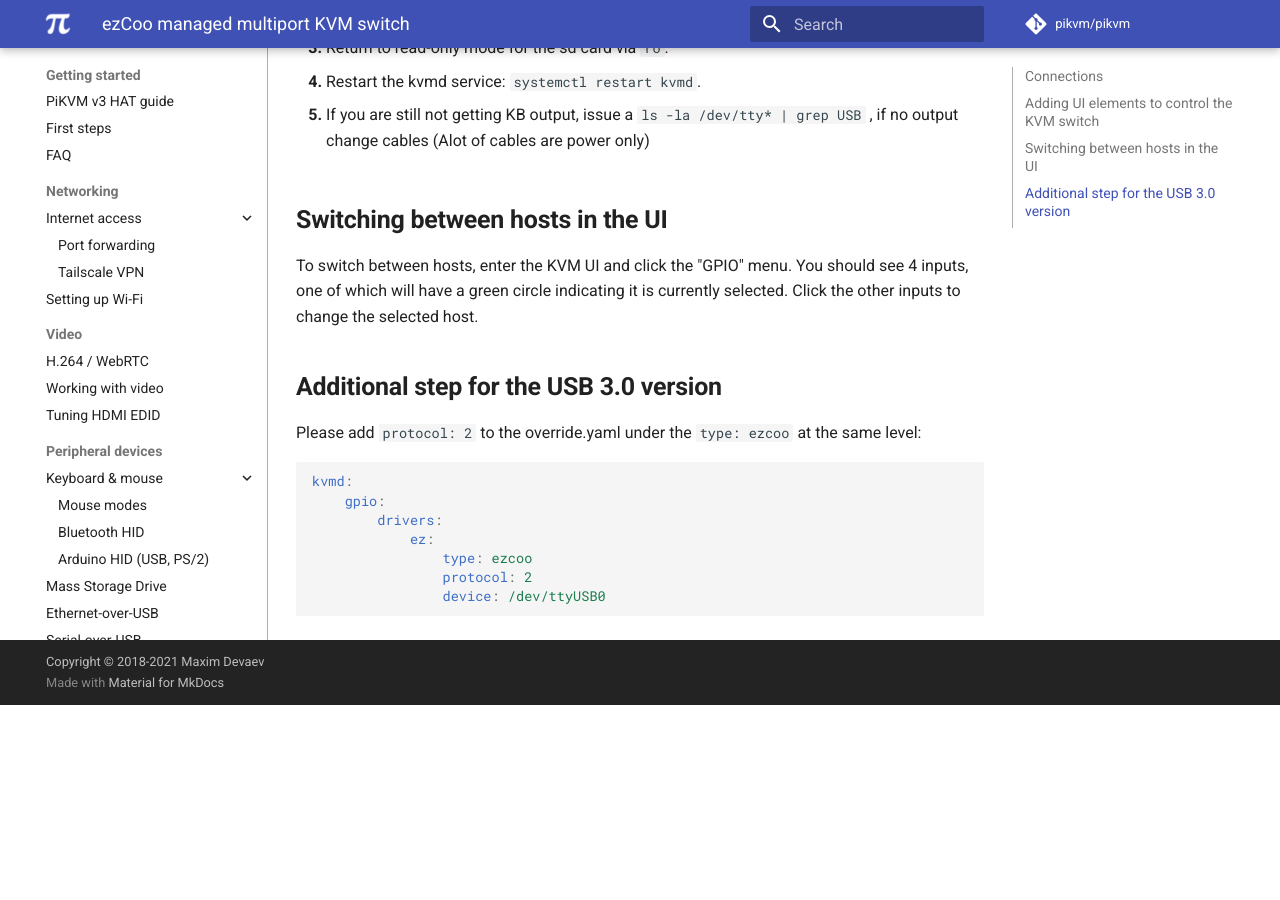
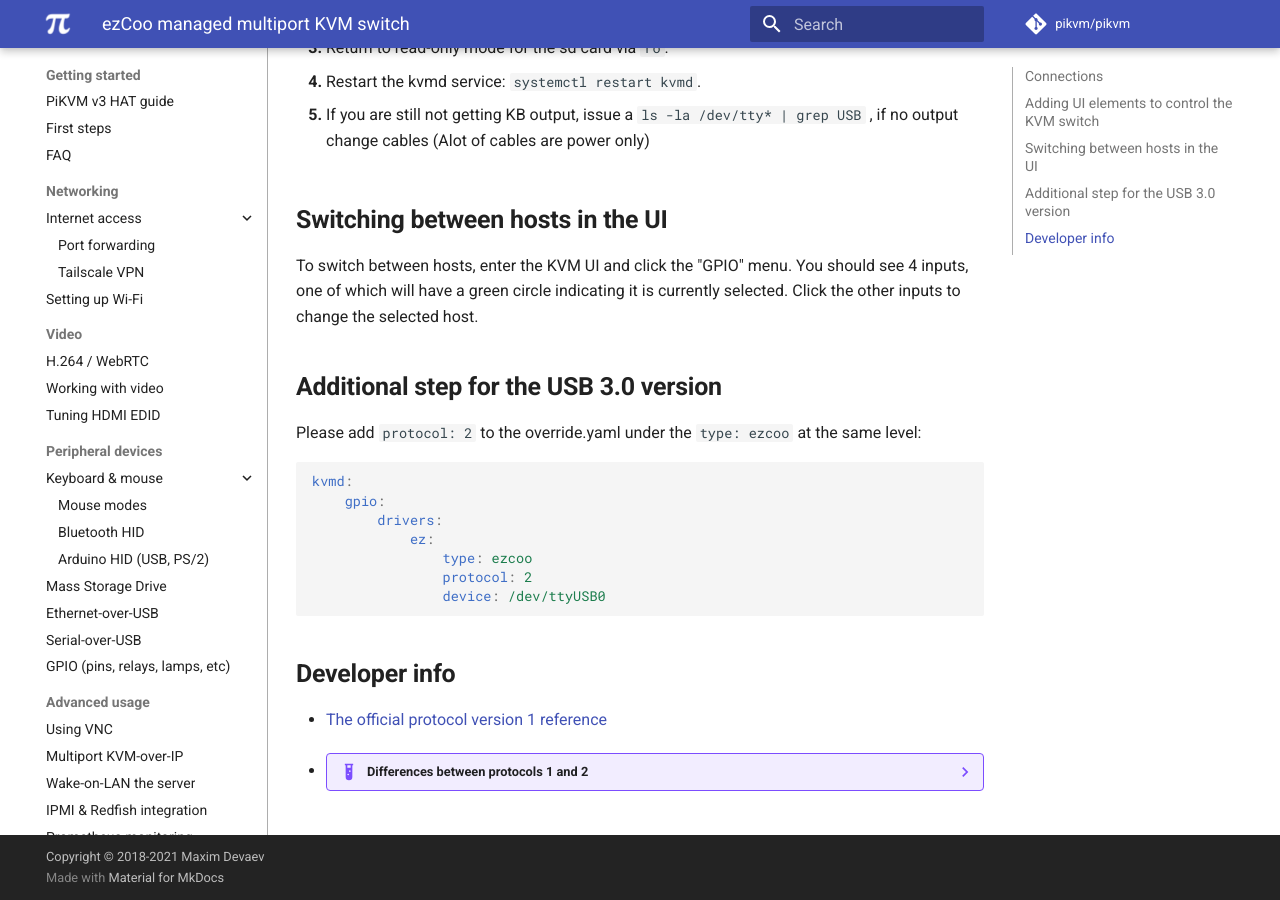
Before and after one commit to pikvm/pikvm, an MkDocs documentation site: the page built from docs/ezcoo.md, in a window 1280 px wide and 900 px high, scrolled down 2758 px. Built offline with MkDocs 1.6.1 and Material for MkDocs 9.7.7, drawn with Linux system fonts in a browser that asks for light colours; comment, search, counter and statistics services are not loaded; before the commit the page ends 3463 px from its top, so only the background shows below that; some of the changed lines change nothing that is shown.

Commit message:
dev info about ezcoo

````diff
--- a/docs/ezcoo.md
+++ b/docs/ezcoo.md
@@ -122,3 +122,45 @@
                 protocol: 2
                 device: /dev/ttyUSB0
 ```
+
+
+## Developer info
+* [The official protocol version 1 reference](ezcoo1.docx)
+* ??? example "Differences between protocols 1 and 2"
+    ```
+    ===============================================================================================================================
+    =********************************************************Systems HELP*********************************************************=
+    =-----------------------------------------------------------------------------------------------------------------------------=
+    =                        System Address = 00           F/W Version : 1.20                                                     =
+    =   Azz                           :  All Commands start by Prefix System Address zz, if [01-99]                               =
+    =-----------------------------------------------------------------------------------------------------------------------------=
+    =   EZH                           : Help                                                                                      =
+    =   EZSTA                         : Show Global System Status                                                                 =
+    =   EZS RST                       : Reset to Factory Defaults                                                                 =
+    =   EZS ADDR xx                   : Set System Address to xx {xx=[00~99](00=Single)}                                          =
+    =   EZS CAS EN/DIS                : Set Cascade Mode Enable/Disable                                                           =
+    =   EZS OUTx VS INy               : Set Output x To Input y{x=[0~2](0=ALL), y=[1~4]}                                          =
+    =   EZS IR SYS xx.yy              : Set IR Custom Code{xx=[00-FFH],yy=[00-FFH]}                                               =
+    =   EZS IR OUTx INy CODE zz       : Set IR Data Code{x=[1~2],y=[1~4],zz=[00-FFH]}                                             =
+    =   EZG ADDR                      : Get System Address                                                                        =
+    =   EZG STA                       : Get System System Status                                                                  =
+    =   EZG CAS                       : Get Cascade Mode Status                                                                   =
+    =   EZG OUTx VS                   : Get Output x Video Route{x=[0~2](0=ALL)}                                                  =
+    =   EZG IR SYS                    : Get IR Custom Code                                                                        =
+    =   EZG IR OUTx INy CODE          : Get IR Data Code{x=[1~2],y=[1~4]}                                                         =
+    =   EZS OUTx VIDEOy               : Set Output VIDEO Mode                                                                     =
+    =                                   {x=[1~2], y=[1~2](1=BYPASS,2=4K->2K)}                                                     =
+    =-----------------------------------------------------------------------------------------------------------------------------=
+    =Input Setup Commands:(Note:input number(x)=HDMI(x),x=1)                                                                      =
+    =   EZS INx EDID y                : Set Input x EDID{x=[0~4](0=ALL), y=[0~15]}                                                =
+    =                                   0:EDID_BYPASS         1:1080P_2CH_HDR          2:1080P_6CH_HDR        3:1080P_8CH_HDR     =
+    =                                   4:1080P_3D_2CH_HDR    5:1080P_3D_6CH_HDR   6:1080P_3D_8CH_HDR                             =
+    =                                   7:4K30HZ_3D_2CH_HDR  8:4K30HZ_3D_6CH_HDR  9:4K30HZ_3D_8CH_HDR                             =
+    =                                   10:4K60HzY420_3D_2CH_HDR  11:4K60HzY420_3D_6CH_HDR  12:4K60HzY420_3D_8CH_HDR              =
+    =                                   13:4K60HZ_3D_2CH_HDR  14:4K60HZ_3D_6CH_HDR  15:4K60HZ_3D_8CH_HDR                          =
+    =                                   16:H4K_DOLBY_VISION_ATMOS                                                                 =
+    =   EZG INx EDID                  : Get Input x EDID  Index{x=[0~4](0=ALL)}                                                   =
+    =-----------------------------------------------------------------------------------------------------------------------------=
+    =*****************************************************************************************************************************=
+    ===============================================================================================================================
+    ```
````
Also changed, not shown: 1 other file.
